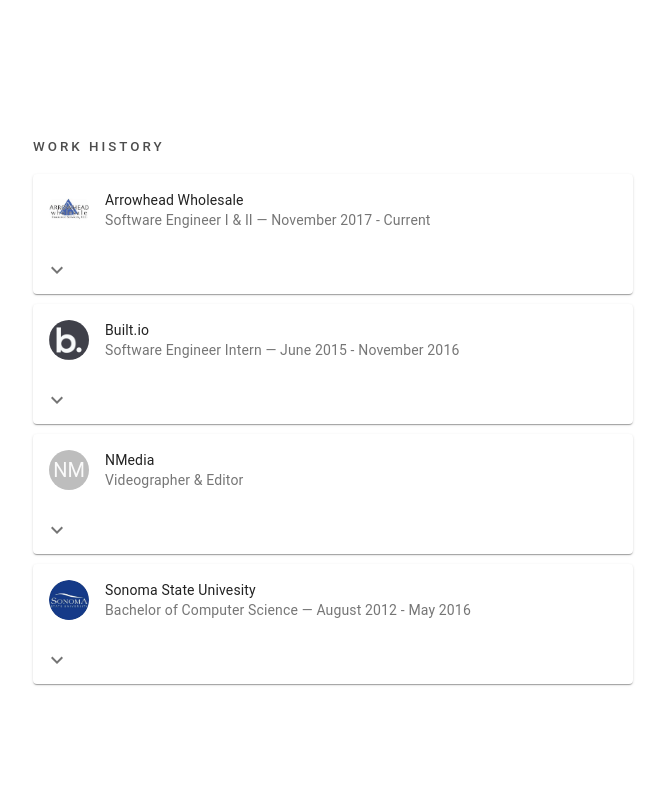
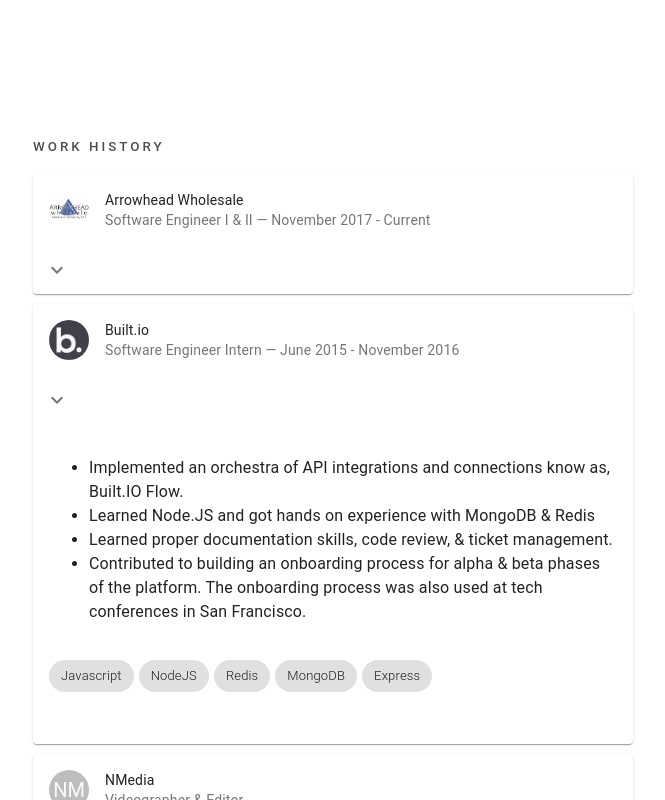
Before and after one commit to NicholasNguyen06/react-page, a React (Create React App) app: page / in a window 1280 px wide. Both pictures are taken after a click on the button 364 px from the left and 1221 px from the top of the page. Shown: the part 821-1621 px from the top of the page, without its empty margins (307-972 px from the left). Built offline with nearby package versions, Linux system fonts and the light colour scheme.

Commit message:
Added Builtio work history

```diff
--- a/src/components/work/work.jsx
+++ b/src/components/work/work.jsx
@@ -52,9 +52,7 @@
   avatar: {
     backgroundColor: red[500],
   },
-  nested: {
-    paddingLeft: theme.spacing(25),
-  },
+
 }));
 
 class WorkComponent extends Component {
@@ -64,8 +62,6 @@
       expanded1: false,
       expanded2: false,
       expanded3: false,
-      open: false,
-      setOpen: false
     };
   }
 
@@ -73,9 +69,13 @@
     this.setState({ expanded1: !this.state.expanded1 });
   };
 
-  handleClick = () => {
-    this.setState({ open: !this.state.open });
-  }
+  handleExpand2 = () => {
+    this.setState({ expanded2: !this.state.expanded2 });
+  };
+
+  handleExpand3 = () => {
+    this.setState({ expanded3: !this.state.expanded3 });
+  };
 
   render() {
     const { classes } = this.props;
@@ -155,7 +155,30 @@
             </IconButton>
             <Collapse in={this.state.expanded2} timeout="auto" unmountOnExit>
               <CardContent>
-
+              <Typography paragraph>
+                  <ul>
+                    <li>Implemented an orchestra of API integrations and connections know as, Built.IO Flow.</li>
+                    <li>Learned Node.JS and got hands on experience with MongoDB &amp; Redis</li>
+                    <li>Learned proper documentation skills, code review, &amp; ticket management.</li>
+                    <li>Contributed to building an onboarding process for alpha &amp; beta phases of the platform. The onboarding process was also used at tech conferences in San Francisco.</li>
+                  </ul><div className="timeline-entries">
+                    <div className="timeline-entry-chip">
+                      <Chip label="Javascript"></Chip>
+                    </div>
+                    <div className="timeline-entry-chip">
+                      <Chip label="NodeJS"></Chip>
+                    </div>
+                    <div className="timeline-entry-chip">
+                      <Chip label="Redis"></Chip>
+                    </div>
+                    <div className="timeline-entry-chip">
+                      <Chip label="MongoDB"></Chip>
+                    </div>
+                    <div className="timeline-entry-chip">
+                      <Chip label="Express"></Chip>
+                    </div>
+                  </div>
+                </Typography>
               </CardContent>
             </Collapse>
           </Card>
```
